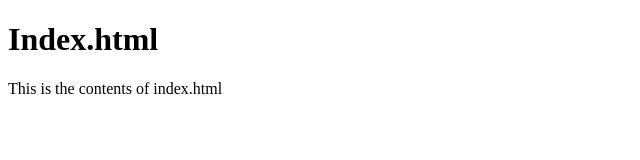
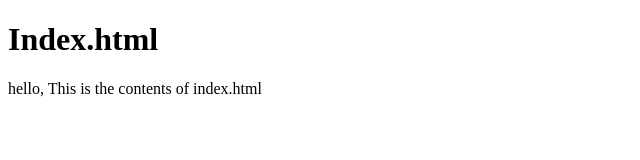
Before and after one commit to humnydevs/Node-HTTP-Commit, a website: page public/index.html in a window 1280 px wide. Shown: the full height of the page, 0-640 px from the left. Drawn offline with Linux system fonts and the light colour scheme.

Commit message:
Node HTTP Server

```diff
--- a/public/index.html
+++ b/public/index.html
@@ -9,7 +9,7 @@
 <body>
 
     <h1>Index.html</h1>
-    <p>This is the contents of index.html</p>
+    <p>hello, This is the contents of index.html</p>
 
 </body>
 </html>
```
